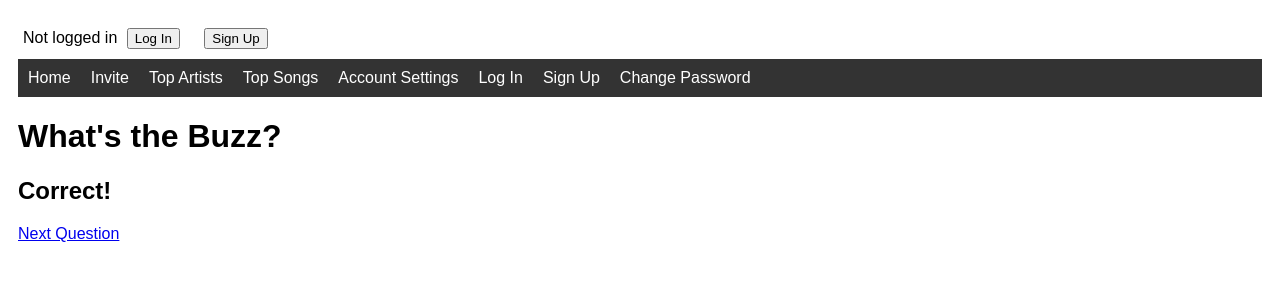
After one commit to mondobe/Wrapped2340, a Django app: page /games/whats-the-buzz-correct in a window 1280 px wide. The commit adds this page. Shown: the top 300 px of the page. Run offline with Django 5.2, Linux system fonts and the light colour scheme.

Commit message:
Answer choices and results work
It's pretty fun to play!

```diff
--- a/Wrapped2340/common/spotifyAPI.py
+++ b/Wrapped2340/common/spotifyAPI.py
@@ -90,12 +90,12 @@ def save_tokens(userprofile, access_token, refresh_token):
     userprofile.save()
     print("saved tokens")
 
-def get_top_artists(userprofile):
+def get_top_artists(userprofile, limit=10):
     artist_response = get_api_data(
         userprofile=userprofile,
         subdomain='artists',
         time_range='medium_term',
-        limit=10
+        limit=limit
     )
     return artist_response['items']
 
@@ -115,6 +115,14 @@ def get_default_wrapped_content(userprofile):
     }
     return combined
 
+def get_related_artists(artist_id, userprofile):
+    headers = {
+        'Authorization': 'Bearer %s' % userprofile.access_token,
+    }
+    response = requests.get('https://api.spotify.com/v1/artists/%s/related-artists' % artist_id,
+                            headers=headers)
+    return response.json()['artists']
+
 def get_albums(artist_id, userprofile):
     params = {
         'include-groups': ['album', 'single'],
--- /dev/null
+++ b/Wrapped2340/games/forms.py
@@ -0,0 +1,6 @@
+from django.forms import forms, CharField, HiddenInput
+
+
+class WhatsTheBuzzForm(forms.Form):
+    chosen_artist = CharField(widget=HiddenInput())
+    correct_hash = CharField(widget=HiddenInput())
--- /dev/null
+++ b/Wrapped2340/games/templates/games/whats-the-buzz/correct.html
@@ -0,0 +1,7 @@
+{% extends 'games/base.html' %}
+
+{% block content %}
+    <h1>What's the Buzz?</h1>
+    <h2>Correct!</h2>
+    <a href="{% url 'games:whats-the-buzz' %}">Next Question</a>
+{% endblock %}
--- a/Wrapped2340/games/urls.py
+++ b/Wrapped2340/games/urls.py
@@ -6,4 +6,6 @@ app_name = "games"
 
 urlpatterns = [
     path("whats-the-buzz", views.WhatsTheBuzzView.as_view(), name="whats-the-buzz"),
+    path("whats-the-buzz-correct", views.WhatsTheBuzzCorrectView.as_view(), name="whats-the-buzz-correct"),
+    path("whats-the-buzz-incorrect", views.WhatsTheBuzzIncorrectView.as_view(), name="whats-the-buzz-incorrect"),
 ]
--- a/Wrapped2340/games/views.py
+++ b/Wrapped2340/games/views.py
@@ -1,3 +1,4 @@
+import base64
 import os
 import random
 import itertools
@@ -5,34 +6,56 @@ from datetime import datetime
 import re
 
 import requests
-from django.views.generic import TemplateView
+from django.shortcuts import redirect
+from django.views.generic import TemplateView, FormView
 from Wrapped2340.common import spotifyAPI
 from Wrapped2340 import settings
 from Wrapped2340.common.spotifyAPI import get_albums
+from Wrapped2340.games import forms
 from Wrapped2340.settings import reddit
 
 
-class WhatsTheBuzzView(TemplateView):
+class WhatsTheBuzzView(FormView):
+    form_class = forms.WhatsTheBuzzForm
     template_name = 'games/whats-the-buzz/game.html'
+
+    def form_valid(self, form):
+        chosen_artist = form.cleaned_data['chosen_artist']
+        correct_hash = form.cleaned_data['correct_hash']
+        chosen_hash = get_artist_hash(chosen_artist, self.request.user.userprofile)
+        if chosen_hash == correct_hash:
+            return redirect('games:whats-the-buzz-correct')
+        else:
+            return redirect('games:whats-the-buzz-incorrect')
 
     def get_context_data(self, **kwargs):
         context = super().get_context_data(**kwargs)
+        userprofile = self.request.user.userprofile
+        random.seed(datetime.now().microsecond)
+        top_artists = spotifyAPI.get_top_artists(userprofile, limit=20)
         for i in range(10):
-            random.seed(datetime.now().microsecond)
-            artist = random.choice(spotifyAPI.get_top_artists(self.request.user.userprofile))
+            artist = random.choice(top_artists)
             try:
-                real_post_choices = search_reddit(get_search_term(artist), limit=5)
+                real_post_choices = search_reddit(get_search_term(artist), limit=7)
                 real_post = random.choice(real_post_choices)
                 post_text = real_post.selftext[:400]
-                post_text = redact_with_artist(post_text, artist, self.request.user.userprofile)
+                post_text = redact_with_artist(post_text, artist, userprofile)
                 post_title = real_post.title
-                post_title = redact_with_artist(post_title, artist, self.request.user.userprofile)
+                post_title = redact_with_artist(post_title, artist, userprofile)
 
                 if post_title == '':
                     continue
 
                 context['post_title'] = post_title
                 context['post_text'] = post_text
+
+                choices = get_incorrect_choices(artist, top_artists, userprofile)
+                correct_index = random.randrange(3)
+                choices.insert(correct_index, artist)
+                context['choices'] = [c['name'] for c in choices]
+                context['correct_hash'] = get_artist_hash(artist['name'], userprofile)
+                context['correct_index'] = correct_index
+
                 context['success'] = True
                 return context
             except Exception as e:
@@ -40,8 +63,18 @@ class WhatsTheBuzzView(TemplateView):
         context['success'] = False
         return context
 
+def get_artist_hash(artist_name, userprofile):
+    return base64.urlsafe_b64encode(str(hash("%s%s" % (artist_name, userprofile.access_token))).encode('ascii')).decode()
+
 def get_search_term(artist):
     return 'self:true title:"%s" (artist OR band OR album OR song OR topster OR rym) NOT sale' % (artist['name'])
+
+def get_incorrect_choices(artist, top_artists, userprofile):
+    related = spotifyAPI.get_related_artists(artist['id'], userprofile)
+    related = related[:3]
+    other_top_artists = list(filter(lambda a: a != artist and artist not in related, top_artists))
+    related[random.randrange(3)] = random.choice(other_top_artists)
+    return related
 
 def search_reddit(query, limit):
     listings = settings.reddit.subreddit('all').search(query, limit=limit)
@@ -72,3 +105,9 @@ def redact_with_artist(text, artist, userprofile):
             new_text = redact(new_text, word)
 
     return new_text
+
+class WhatsTheBuzzCorrectView(TemplateView):
+    template_name = 'games/whats-the-buzz/correct.html'
+
+class WhatsTheBuzzIncorrectView(TemplateView):
+    template_name = 'games/whats-the-buzz/incorrect.html'
```
Also changed, not shown: Wrapped2340/games/templates/games/whats-the-buzz/game.html (+8 -0 lines), Wrapped2340/games/templates/games/whats-the-buzz/incorrect.html (added, +7 -0 lines).
